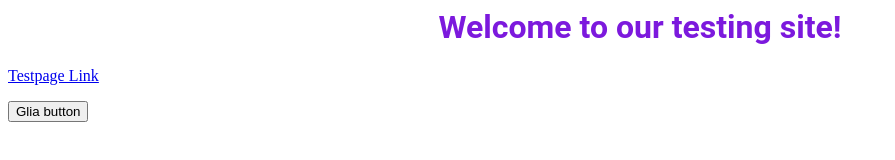
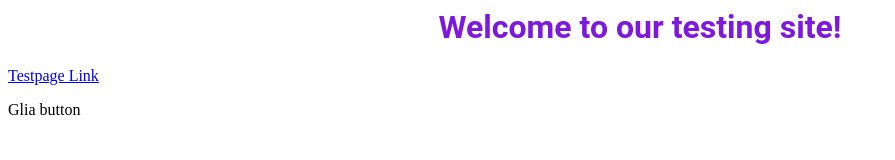
Before and after one commit to cambateman/cambateman.github.io, a plain HTML site: page index.html in a window 1280 px wide. Shown: the whole page, without its empty margins (0-895 px from the left). Drawn offline with Linux system fonts and the light colour scheme.

Commit message:
changed button to div

```diff
--- a/index.html
+++ b/index.html
@@ -14,6 +14,6 @@
   <body>
     <h1 style="text-align:center;">Welcome to our testing site!</h2>
       <p><a href="testPage.html">Testpage Link</a></p>
-      <button id="glia-button">Glia button</button>
+      <div id="glia-button">Glia button</div>
   </body>
 </html>
```
